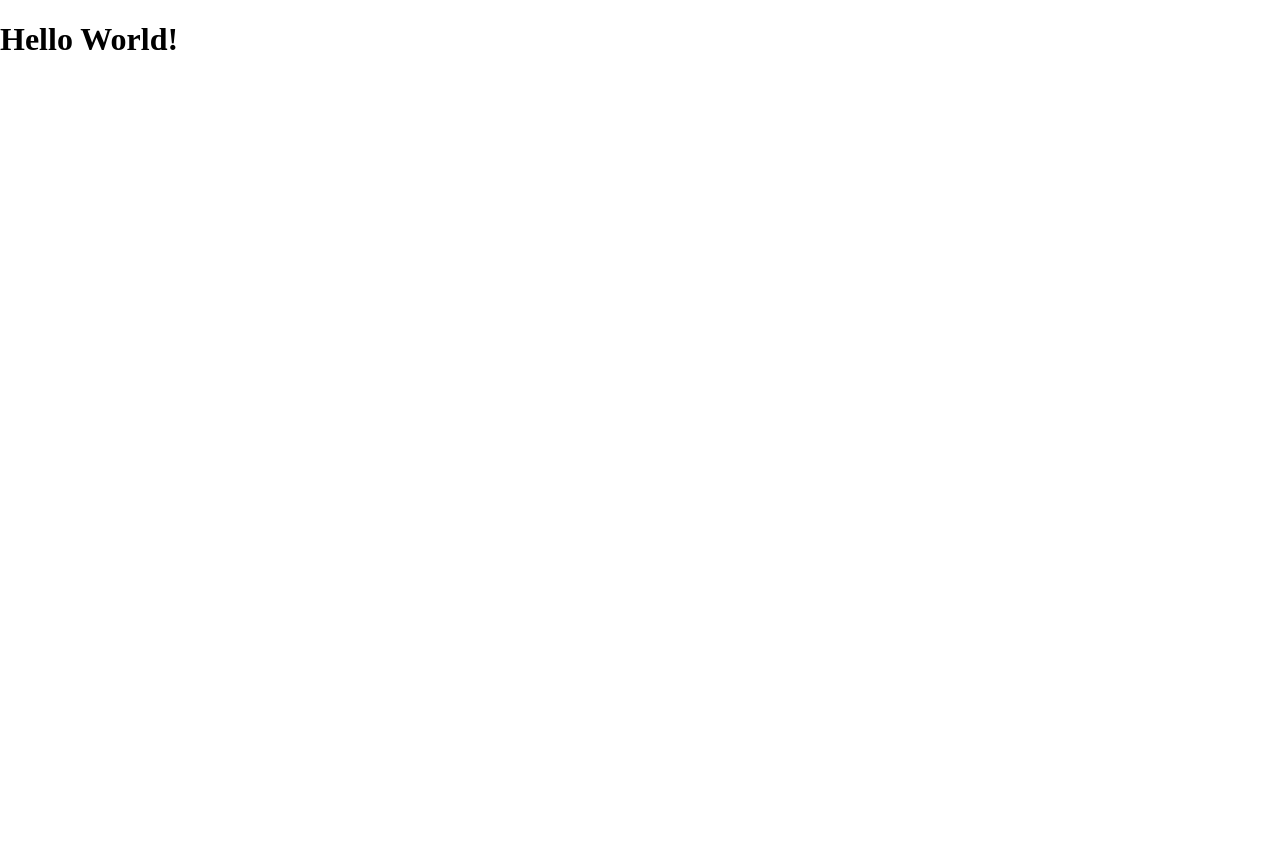
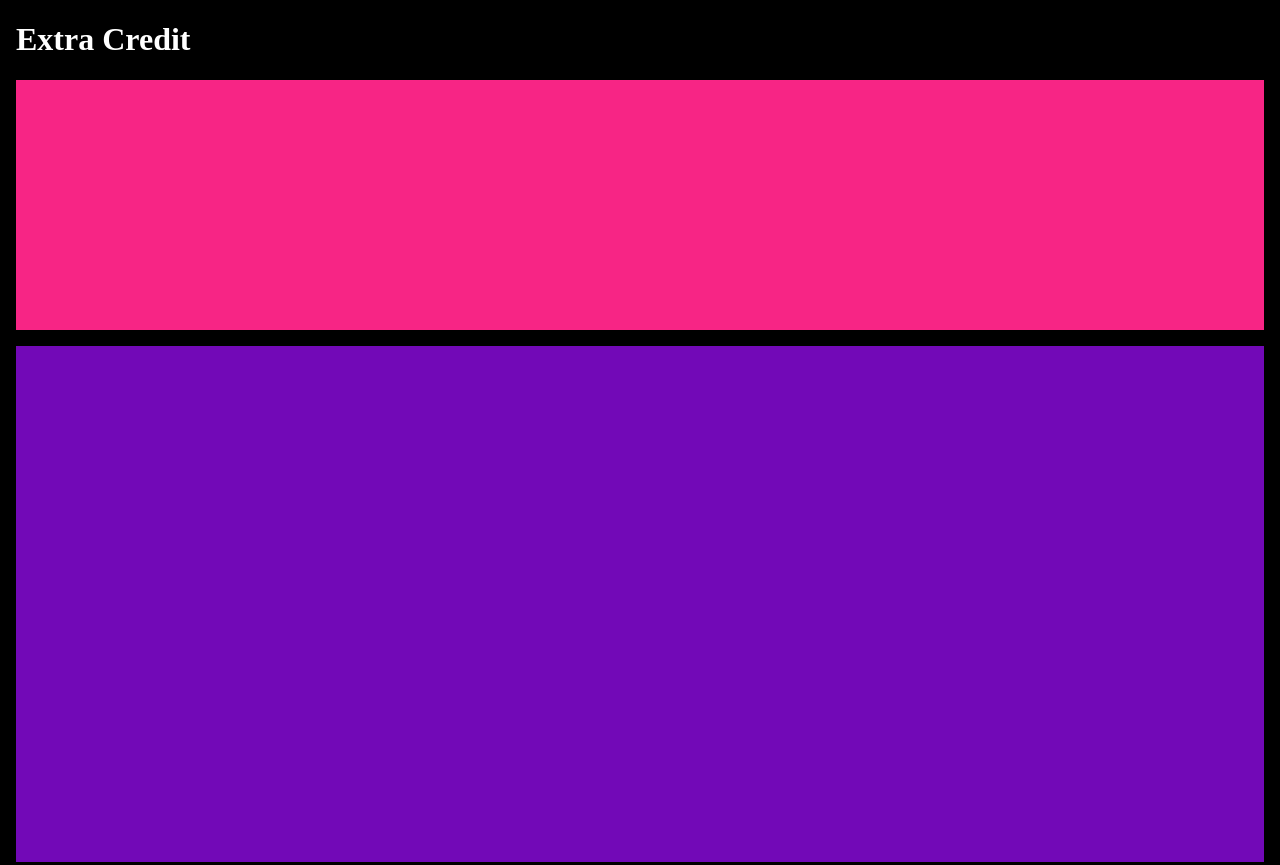
Before and after one commit to DrexelDesign/Info-552-demo, a plain HTML site: page index.html in a window 1280 px wide. Shown: the top 865 px of the page. Before the commit the page ends 800 px from the top, so only its background shows below. Drawn offline with Linux system fonts and the light colour scheme.

Commit message:
completed moible

```diff
--- a/index.html
+++ b/index.html
@@ -5,13 +5,25 @@
     <meta name="viewport" content="width=device-width, initial-scale=1.0">
     <meta http-equiv="X-UA-Compatible" content="ie=edge">
     <link rel="stylesheet" href="css/styles.css">
-    <title>Week 1</title>
+    <title>Extra Credit</title>
 </head>
 
 <body>
-    <h1>Hello World!</h1>
+    <section id="extraCredit">
+        <div>
+            <h1>Extra Credit</h1>
+            <section id="colorGrid">
+                <div id="pink"></div>
+                <div id="aqua"></div>
+                <div id="purple"></div>
+                <div id="blue"></div>
+                <div id="darkBlue"></div>
+                <div id="green"></div>
+                <div id="yellow"></div>
+            </section>
+        </div>
+    </section>
     <script src="js/scripts-dist.js"></script>
-
 </body>
 
 </html>
--- a/scss/base/_base.scss
+++ b/scss/base/_base.scss
@@ -1,3 +1,7 @@
 /* =============
     Base
 ============= */
+
+body{
+    background-color: var(--black);
+}
--- a/scss/base/_typography.scss
+++ b/scss/base/_typography.scss
@@ -1,3 +1,6 @@
 /* =============
     Typography
 ============= */
+h1{
+    color: var(--white);
+}
--- a/scss/helpers/_variables.scss
+++ b/scss/helpers/_variables.scss
@@ -20,4 +20,13 @@ $screen-xl-min: 1200px;
 :root {
   --black: #000000;
   --white: #ffffff;
+  --pink: #F72585;
+  --purple: #7209B7;
+  --darkBlue: #3A0CA3;
+  --blue: #4361EE;
+  --aqua: #4CC9F0;
+  --green: #2DD8BB;
+  --yellow:  #FFD;
+
+
 }
--- /dev/null
+++ b/scss/sections/_extraCredit.scss
@@ -0,0 +1,64 @@
+/* =============
+    Extra Credit
+============= */
+
+#extraCredit{
+    display: grid;
+    grid-template-columns: 16px auto 16px;
+    grid-template-areas: ". ec .";
+    >div{
+        grid-area: ec;
+
+        #colorGrid{
+            display: grid;
+            grid-template-rows: repeat(5, 250px);
+            gap: 16px;
+            grid-template-areas:
+            "pink"
+            "purple"
+            "purple"
+            "darkBlue"
+            "blue";
+
+            div{
+                width: 100%;
+                height: 100%;
+            }
+
+            #pink{
+                background-color: var(--pink);
+                grid-area: pink;
+            }
+
+            #aqua{
+                background-color: var(--aqua);
+                display: none;
+            }
+
+            #purple{
+                background-color: var(--purple);
+                grid-area: purple;
+            }
+
+            #blue{
+                background-color: var(--blue);
+                grid-area: blue;
+            }
+
+            #darkBlue{
+                background-color: var(--darkBlue);
+                grid-area: darkBlue;
+            }
+
+            #yellow{
+                background-color: var(--yellow);
+                display: none;
+            }
+
+            #green{
+                background-color: var(--green);
+                display: none;
+            }
+        }
+    }
+}
--- a/scss/styles.scss
+++ b/scss/styles.scss
@@ -19,3 +19,4 @@
 @import "layout/_footer";
 
 // Sections Styles
+@import "sections/_extraCredit";
```
Also changed, not shown: css/styles.css.
